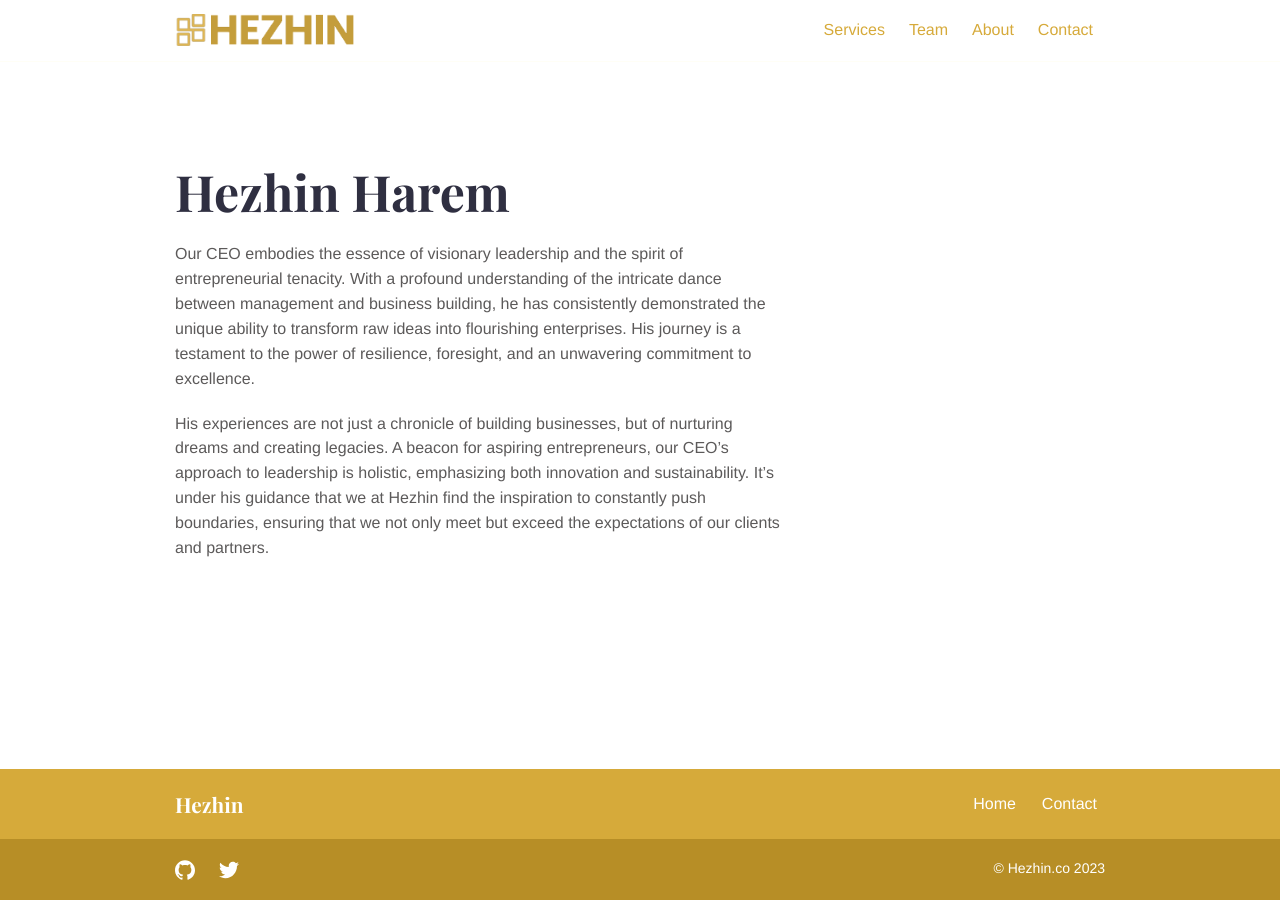
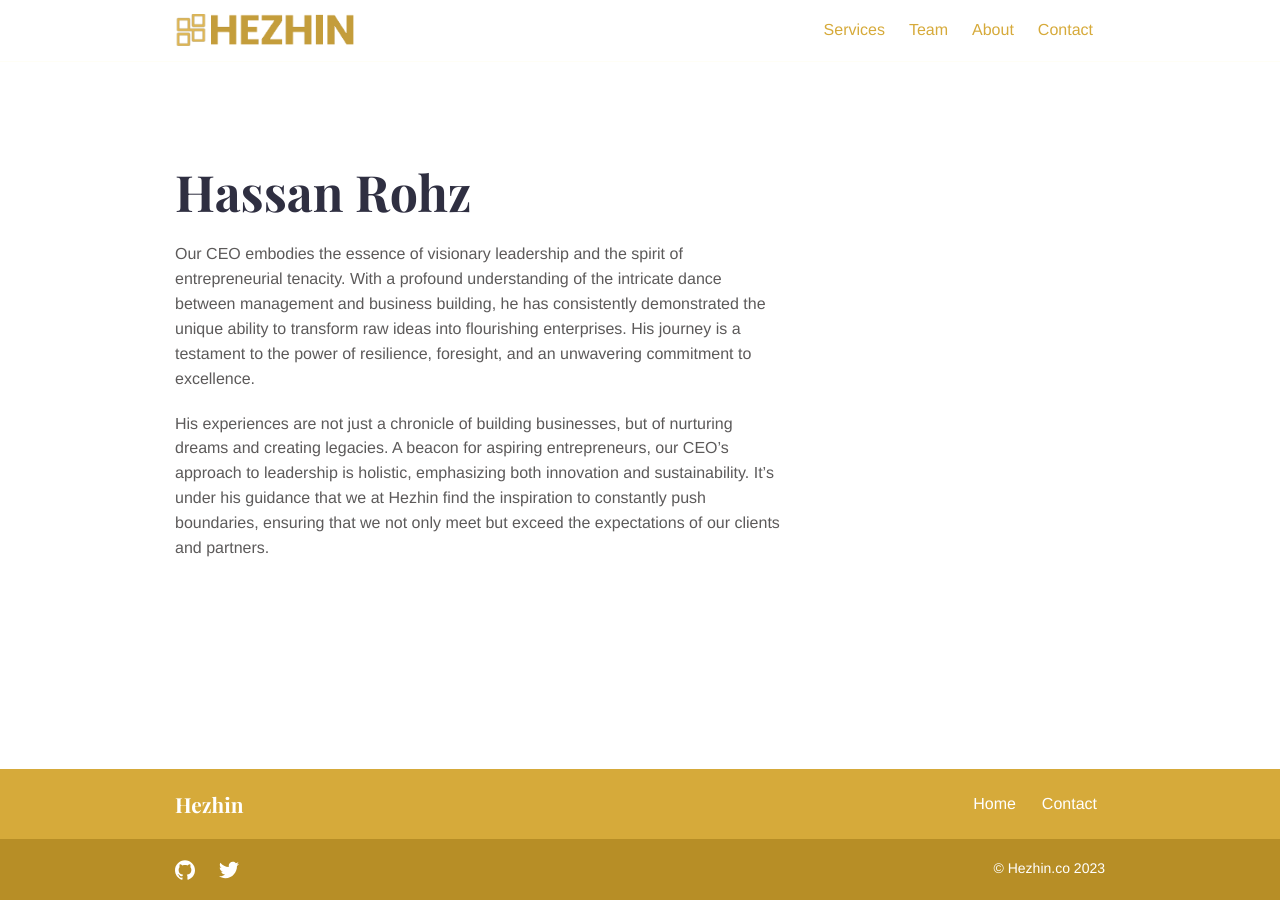
Before and after one commit to polla-fattah/hezhin, a Jekyll site: the page built from _team/hassan_rohz.md, in a window 1280 px wide. Built offline with Jekyll 4.4.1, drawn with Linux system fonts in a browser that asks for light colours.

Commit message:
changing CEO

```diff
--- a/_team/hazhin_harem.md
+++ b/_team/hassan_rohz.md
@@ -1,5 +1,5 @@
 ---
-title: "Hezhin Harem"
+title: "Hassan Rohz"
 date: 2018-11-19T10:47:58+10:00
 image: "images/team/hezhin.png"
 jobtitle: "CEO"
```
